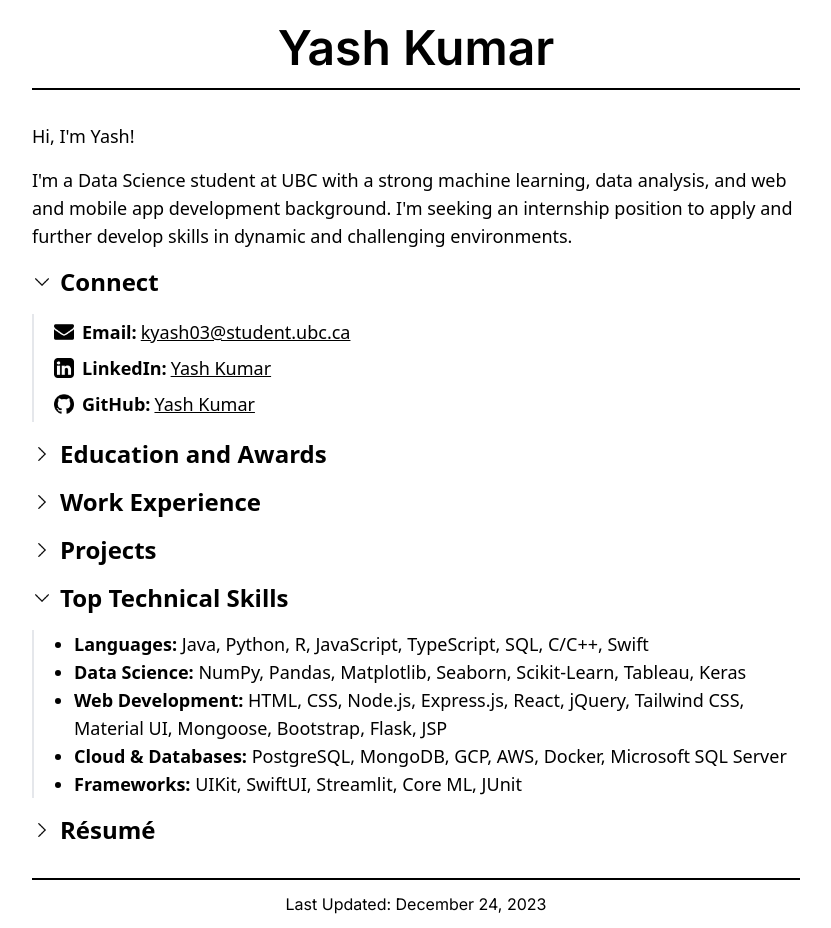
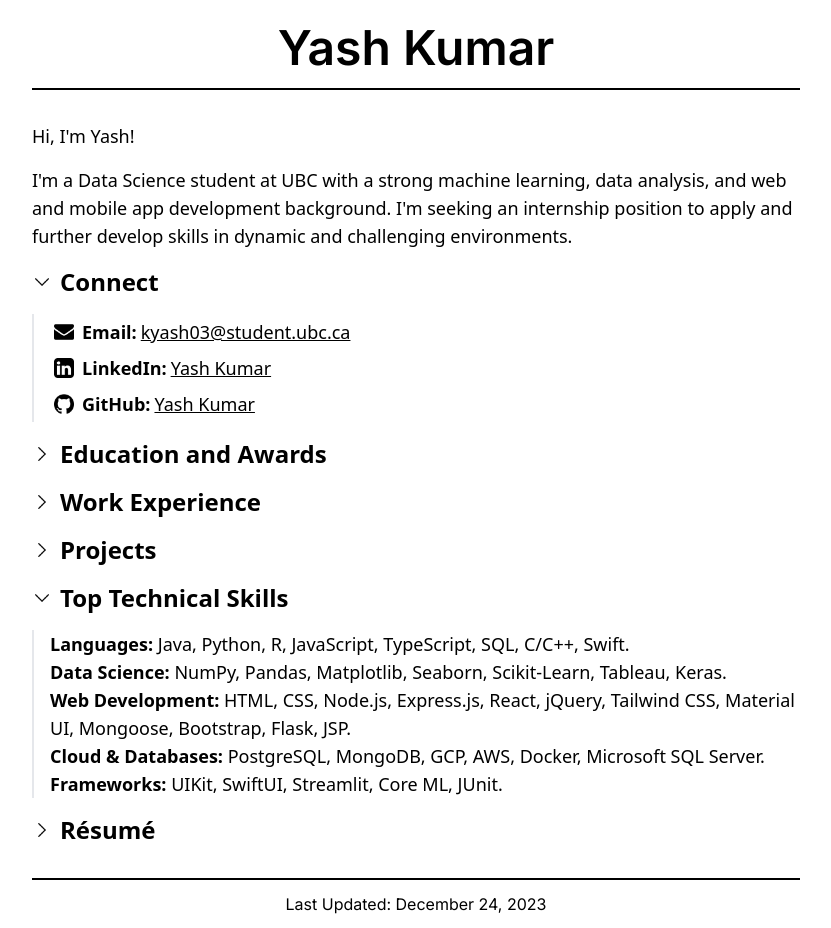
Before and after one commit to KYash03/PersonalWebsite, a Next.js app: page / in a window 1280 px wide. Both pictures are taken after a click on the button "Top Technical Skills". Shown: the whole page, without its empty margins (224-1055 px from the left). Built offline with nearby package versions, Linux system fonts and the light colour scheme.

Commit message:
removed tech skills as list

```diff
--- a/app/components/TechnicalSkills.tsx
+++ b/app/components/TechnicalSkills.tsx
@@ -1,28 +1,25 @@
 export default function TechnicalSkills() {
   return (
     <div className="border-l-2 border-gray-200 pl-4 mb-6">
-      <ul className="list-disc pl-6">
-        <li>
-          <strong>Languages:</strong> Java, Python, R, JavaScript, TypeScript,
-          SQL, C/C++, Swift
-        </li>
-        <li>
-          <strong>Data Science:</strong> NumPy, Pandas, Matplotlib, Seaborn,
-          Scikit-Learn, Tableau, Keras
-        </li>
-        <li>
-          <strong>Web Development:</strong> HTML, CSS, Node.js, Express.js,
-          React, jQuery, Tailwind CSS, Material UI, Mongoose, Bootstrap, Flask,
-          JSP
-        </li>
-        <li>
-          <strong>Cloud & Databases:</strong> PostgreSQL, MongoDB, GCP, AWS,
-          Docker, Microsoft SQL Server
-        </li>
-        <li>
-          <strong>Frameworks:</strong> UIKit, SwiftUI, Streamlit, Core ML, JUnit
-        </li>
-      </ul>
+      <p>
+        <strong>Languages:</strong> Java, Python, R, JavaScript, TypeScript,
+        SQL, C/C++, Swift.
+      </p>
+      <p>
+        <strong>Data Science:</strong> NumPy, Pandas, Matplotlib, Seaborn,
+        Scikit-Learn, Tableau, Keras.
+      </p>
+      <p>
+        <strong>Web Development:</strong> HTML, CSS, Node.js, Express.js, React,
+        jQuery, Tailwind CSS, Material UI, Mongoose, Bootstrap, Flask, JSP.
+      </p>
+      <p>
+        <strong>Cloud & Databases:</strong> PostgreSQL, MongoDB, GCP, AWS,
+        Docker, Microsoft SQL Server.
+      </p>
+      <p>
+        <strong>Frameworks:</strong> UIKit, SwiftUI, Streamlit, Core ML, JUnit.
+      </p>
     </div>
   );
 }
```
